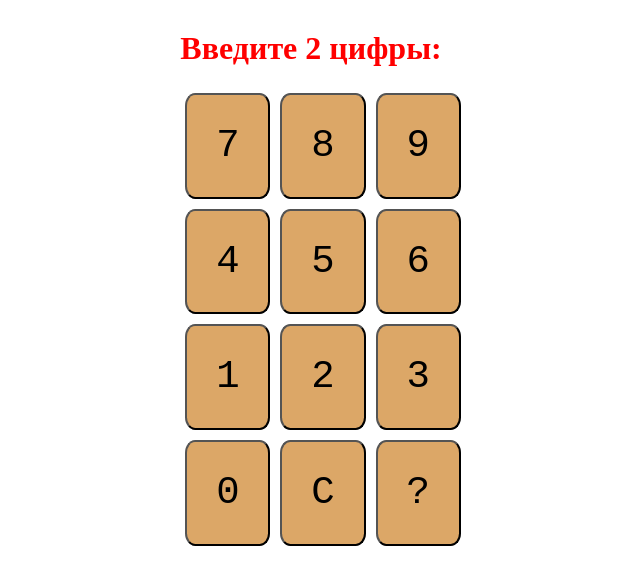
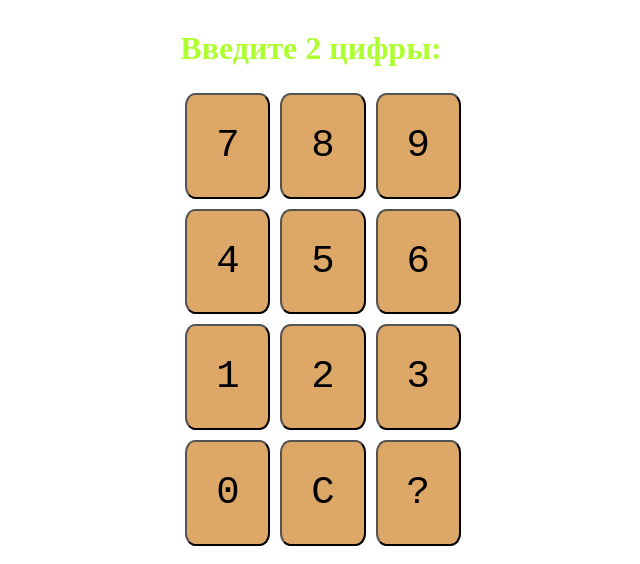
Before and after one commit to i5anin/telegram-web-app, a plain HTML site: page index.html in a window 1280 px wide. Shown: the top 564 px of the page, without its empty margins (317-957 px from the left). Drawn offline with Linux system fonts and the light colour scheme; grey boxes are pictures that could not be loaded.

Commit message:
Update index.html

```diff
--- a/index.html
+++ b/index.html
@@ -19,7 +19,7 @@
             }
 
             .color {
-                color: red
+                color: greenyellow;
             }
 
             body {
```
